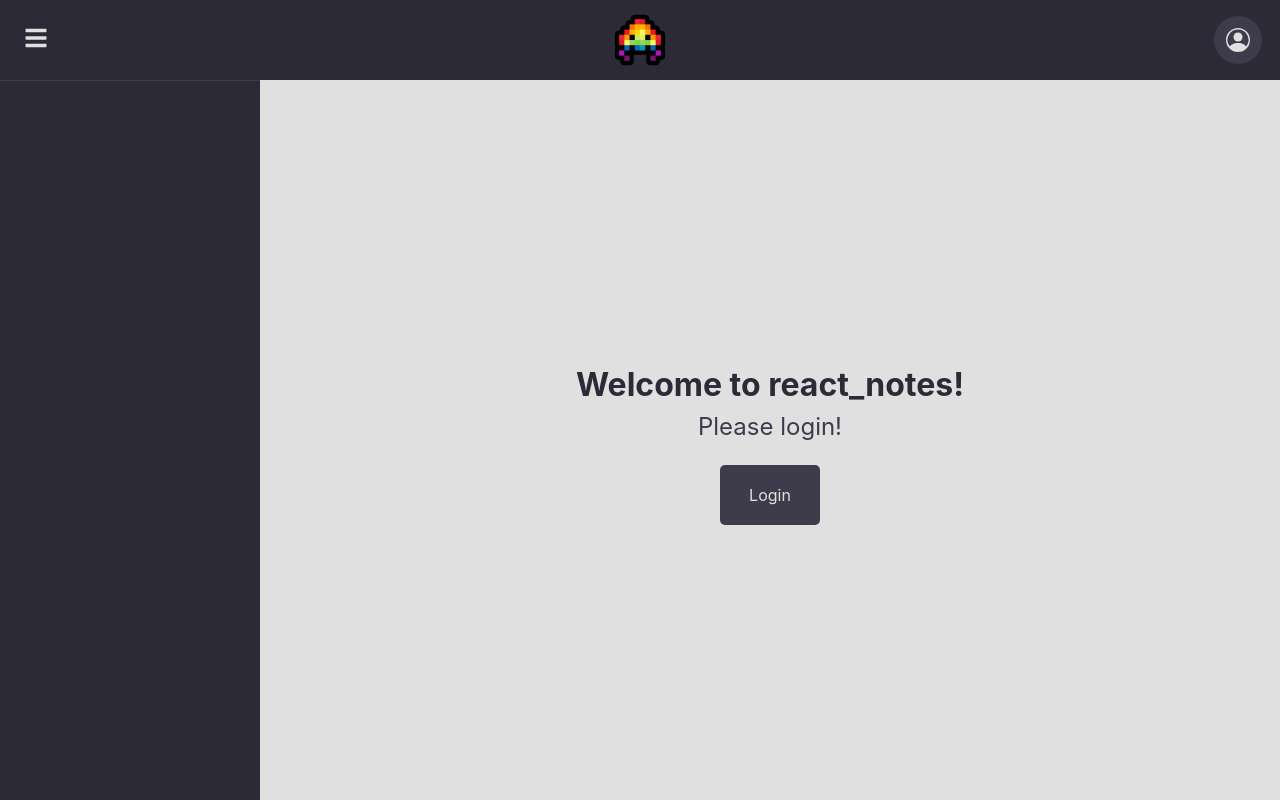
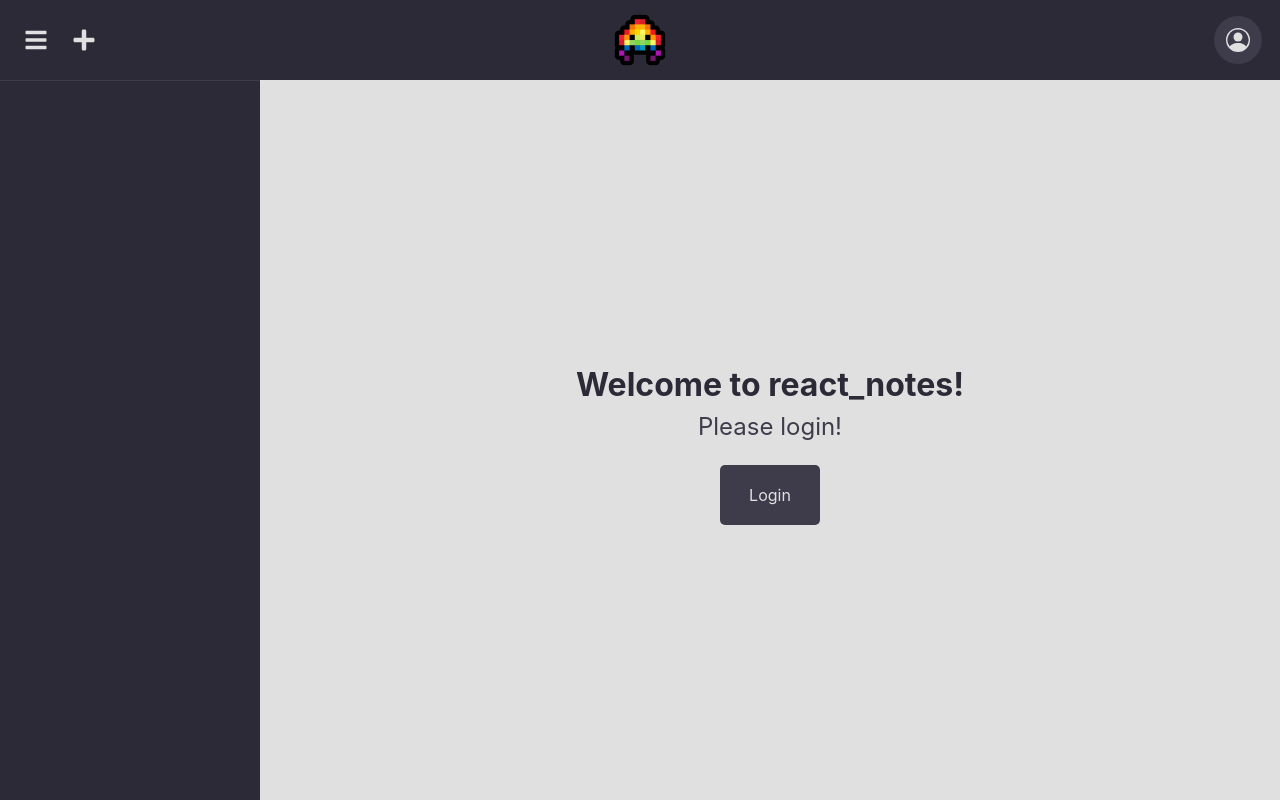
Before and after one commit to olsonadr/react-notes, a React (Create React App) app: page / in a window 1280 px wide. Built offline with nearby package versions, Linux system fonts and the light colour scheme; no server answers.

Commit message:
Added nonfunctional add-notes button

```diff
--- a/src/App.tsx
+++ b/src/App.tsx
@@ -116,6 +116,7 @@ function App() {
         auth={isAuthenticated}
         loading={isLoading}
         profile={profile}
+        socket={socket}
       />
       <Sidebar
         setSidebar={setSidebar}
--- a/src/components/Navbar.tsx
+++ b/src/components/Navbar.tsx
@@ -10,13 +10,14 @@ import { ReactComponent as ArrowIcon } from "../icons/arrow.svg";
 import React, { useEffect, useState } from "react";
 import { CSSTransition } from "react-transition-group";
 import styled from "@emotion/styled";
-import { FaBars } from "react-icons/fa";
+import { FaBars, FaPlus } from "react-icons/fa";
 import { BsPersonCircle } from "react-icons/bs";
 import logo from "../img/small_logo.png";
 import { User } from "@auth0/auth0-react";
-import { Profile } from "../interfaces";
+import { Note, Profile } from "../interfaces";
 import LoginButton from "./LoginButton";
 import LogoutButton from "./LogoutButton";
+import { Socket } from "socket.io-client";
 
 // Create styled components for the Navbar (emotion.js)
 const Nav = styled.nav`
@@ -32,6 +33,11 @@ const Nav = styled.nav`
 
 const NavLeft = styled.div`
   flex: 0 1 auto;
+  display: flex;
+  flex-direction: row;
+  align-content: center;
+  justify-content: center;
+  align-items: center;
   position: absolute;
   left: 1rem;
 `;
@@ -50,6 +56,18 @@ const NavRight = styled.div`
 `;
 
 const SidebarToggle = styled(FaBars)`
+  font-size: 1.5rem;
+  border-radius: 0.5rem;
+  padding: 0.5rem;
+  margin-right: 0.5rem;
+  cursor: pointer;
+  background-color: var(--bg);
+  &:hover {
+    background-color: var(--bg-bold);
+  }
+`;
+
+const AddNoteButton = styled(FaPlus)`
   font-size: 1.5rem;
   border-radius: 0.5rem;
   padding: 0.5rem;
@@ -88,10 +106,17 @@ function Navbar(props: {
   auth: boolean;
   loading: boolean;
   profile: Profile | undefined;
+  socket: any;
 }) {
   // Create wrapper to toggle sidebar using setState passed in props
   function toggleSidebar() {
     props.setSidebar(!props.sidebar);
+  }
+
+  // Create addNote function
+  function addNote() {
+    // Socket.emit("add_note", {name: "New Note", data: ""});
+    return;
   }
 
   // The icon to use for the dropdown button
@@ -117,10 +142,11 @@ function Navbar(props: {
     );
 
   // Whether we are logged in state for children
-  const loggedIn:boolean = props.auth && props.user && !props.loading ? true : false;
+  const loggedIn: boolean =
+    props.auth && props.user && !props.loading ? true : false;
 
   // Prevent dragging handler
-  const preventDragHandler = (e:any) => {
+  const preventDragHandler = (e: any) => {
     e.preventDefault();
   };
 
@@ -129,6 +155,7 @@ function Navbar(props: {
       <Nav>
         <NavLeft>
           <SidebarToggle onClick={toggleSidebar} />
+          <AddNoteButton onClick={addNote} />
         </NavLeft>
         <NavCenter>
           <NavImg
@@ -367,9 +394,9 @@ function DropdownMenu(props: {
 
   // Login/Logout button in dropdown depending on auth state
   const LogInOutButton = props.loggedIn ? (
-      <LogoutButton className="hover-on transition-bg nav-dd-style" />
-      ) : (
-      <LoginButton className="hover-on transition-bg nav-dd-style" />
+    <LogoutButton className="hover-on transition-bg nav-dd-style" />
+  ) : (
+    <LoginButton className="hover-on transition-bg nav-dd-style" />
   );
 
   // Return jsx for DropdownMenu to render
```
Also changed, not shown: 1 other file (tests, documents, lock files or other folders).
